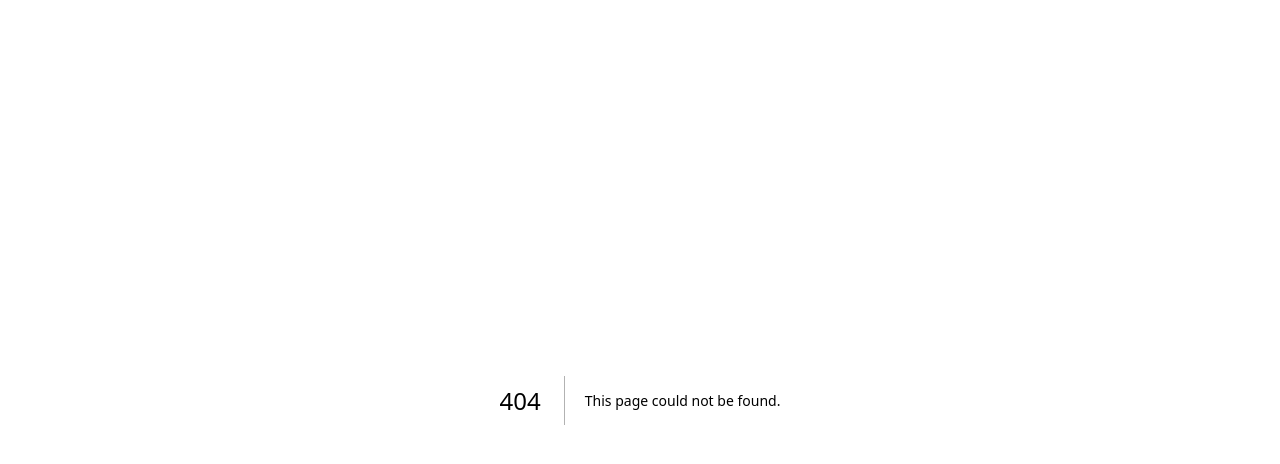
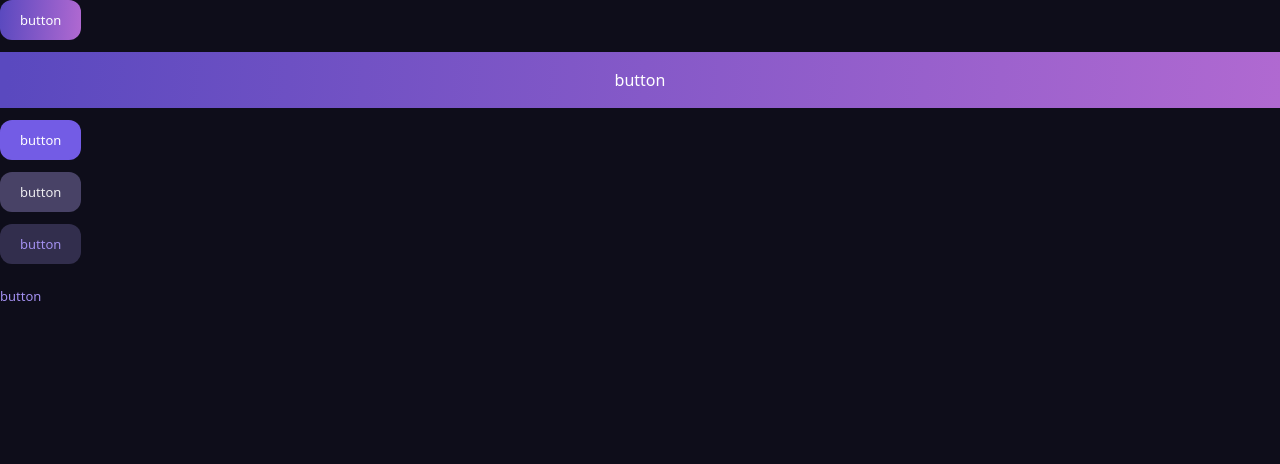
Before and after one commit to petercoco626/21planet_web, a Next.js app: page /design in a window 1280 px wide. Before the commit this address had no page. Shown: the top 464 px of the page. Built offline with nearby package versions, Linux system fonts and the light colour scheme.

Commit message:
[style] button

```diff
--- /dev/null
+++ b/app/(pages)/design/page.tsx
@@ -0,0 +1,29 @@
+import { Button } from '@/components/base/button';
+import { GradientButton } from '@/components/base/gradient-button';
+
+export default function DesignPage() {
+  return (
+    <div>
+      <div className="space-y-3">
+        <GradientButton variant="gradient" size="middle">
+          button
+        </GradientButton>
+        <GradientButton variant="gradient-full" size="middle">
+          button
+        </GradientButton>
+        <Button variant="primary" size="middle">
+          button
+        </Button>
+        <Button variant="secondary" size="middle">
+          button
+        </Button>
+        <Button variant="tertiary" size="middle">
+          button
+        </Button>
+        <Button variant="text" size="middle">
+          button
+        </Button>
+      </div>
+    </div>
+  );
+}
--- a/app/layout.tsx
+++ b/app/layout.tsx
@@ -1,12 +1,12 @@
-import type { Metadata } from "next";
-import { Inter } from "next/font/google";
-import "./globals.css";
+import type { Metadata } from 'next';
+import { Inter } from 'next/font/google';
+import './globals.css';
 
-const inter = Inter({ subsets: ["latin"] });
+const inter = Inter({ subsets: ['latin'] });
 
 export const metadata: Metadata = {
-  title: "Create Next App",
-  description: "Generated by create next app",
+  title: 'Create Next App',
+  description: 'Generated by create next app',
 };
 
 export default function RootLayout({
@@ -16,7 +16,7 @@ export default function RootLayout({
 }>) {
   return (
     <html lang="en">
-      <body className={inter.className}>{children}</body>
+      <body className="bg-background">{children}</body>
     </html>
   );
 }
--- /dev/null
+++ b/components/base/button.tsx
@@ -0,0 +1,54 @@
+import { ButtonHTMLAttributes, ReactNode } from 'react';
+import clsx from 'clsx';
+
+type ButtonVariant = 'primary' | 'secondary' | 'tertiary' | 'text';
+
+type ButtonSize = 'large' | 'middle' | 'small';
+
+interface ButtonProps extends ButtonHTMLAttributes<HTMLButtonElement> {
+  children: ReactNode;
+  className?: string;
+  variant?: ButtonVariant;
+  size?: ButtonSize;
+  isLoading?: boolean;
+}
+
+export const Button = ({
+  variant = 'primary',
+  isLoading = false,
+  className = '',
+  size = 'large',
+  children,
+  ...props
+}: ButtonProps) => {
+  const defaultButtonStyle =
+    'rounded-xl flex items-center justify-center box-border disabled:bg-gray-800 disabled:text-white-0.15';
+
+  const styleOnSize: Record<ButtonSize, string> = {
+    large: 'h-12 text-m_medium ',
+    middle: 'h-10 text-s_medium ',
+    small: 'h-8 text-xs_medium ',
+  };
+
+  const styleOnVariant: Record<ButtonVariant, string> = {
+    primary:
+      'bg-violet-500 dactive:bg-violet-400 px-5 text-white active:text-violet-100 ',
+    secondary: 'bg-gray-600 active:bg-gray-500 px-5 text-white-0.9',
+    tertiary:
+      'bg-gray-700 active:bg-gray-600 px-5 text-violet-300 active:text-violet-200',
+    text: 'bg-transparent text-violet-300',
+  };
+
+  const mergedClassNames = clsx(
+    className,
+    defaultButtonStyle,
+    styleOnSize[size],
+    styleOnVariant[variant]
+  );
+
+  return (
+    <button className={mergedClassNames} disabled={isLoading} {...props}>
+      {isLoading ? null : children}
+    </button>
+  );
+};
--- /dev/null
+++ b/components/base/gradient-button.tsx
@@ -0,0 +1,58 @@
+import { ButtonHTMLAttributes, ReactNode } from 'react';
+import clsx from 'clsx';
+import LoadingIcon from '@/assets/icons/ic-loading.svg';
+
+type ButtonVariant = 'gradient' | 'gradient-full';
+
+type ButtonSize = 'large' | 'middle' | 'small';
+
+interface ButtonProps extends ButtonHTMLAttributes<HTMLButtonElement> {
+  children: ReactNode;
+  className?: string;
+  variant?: ButtonVariant;
+  size?: ButtonSize;
+  isLoading?: boolean;
+}
+
+export const GradientButton = ({
+  variant = 'gradient',
+  isLoading = false,
+  className = '',
+  size = 'large',
+  children,
+  ...props
+}: ButtonProps) => {
+  const defaultButtonStyle = 'flex items-center justify-center box-border';
+
+  const styleOnSize: Record<ButtonSize, string> = {
+    large: 'h-12 text-m_medium ',
+    middle: 'h-10 text-s_medium ',
+    small: 'h-8 text-xs_medium ',
+  };
+
+  const styleOnVariant: Record<ButtonVariant, string> = {
+    gradient: ' px-5 text-white active:text-violet-100 rounded-xl',
+    'gradient-full':
+      'text-white active:text-violet-100 w-full h-14 text-m_medium ',
+  };
+
+  const mergedClassNames = clsx(
+    className,
+    defaultButtonStyle,
+    variant === 'gradient' && styleOnSize[size],
+    styleOnVariant[variant]
+  );
+
+  return (
+    <button
+      className={clsx(mergedClassNames)}
+      disabled={isLoading}
+      {...props}
+      style={{
+        background: 'linear-gradient(94deg, #5A49BF 0.69%, #B069D1 100%)',
+      }}
+    >
+      {isLoading ? null : children}
+    </button>
+  );
+};
--- /dev/null
+++ b/components/base/input.tsx
@@ -0,0 +1,57 @@
+import clsx from 'clsx';
+import { RegisterOptions, useFormContext } from 'react-hook-form';
+
+type InputProps<T> = {
+  name: string;
+  labelName?: string;
+  className?: string;
+  accept?: string;
+  placeholder?: T;
+  defaultValue?: T;
+  type?: React.HTMLInputTypeAttribute;
+  id?: string;
+  multiple?: boolean;
+} & RegisterOptions;
+
+export function Input<T>(props: InputProps<T>) {
+  const {
+    name,
+    labelName,
+    placeholder,
+    type,
+    className,
+    accept,
+    id,
+    multiple,
+    ...registerOptions
+  } = props;
+
+  const { register, formState, getFieldState } = useFormContext();
+
+  const { error } = getFieldState(name, formState);
+
+  return (
+    <div className={clsx('flex flex-col gap-0.5 items-start self-stretch')}>
+      <label
+        htmlFor={id}
+        className={'text-gray-600 text-s2'}
+      >
+        {labelName}
+      </label>
+      <input
+        id={id}
+        accept={accept}
+        type={type}
+        placeholder={typeof placeholder === 'string' ? placeholder : undefined}
+        className={clsx(
+          'outline-none px-3 py-[7px] text-white placeholder:text-gray-600',
+          'bg-gray-850 border',
+          'rounded w-full',
+          error ? 'border-system-red' : 'border-transparent focus:border-photio-green',
+        )}
+        {...register(name, registerOptions)}
+      />
+      <p className={'text-system-red text-b1'}>{error?.message || ''}</p>
+    </div>
+  );
+}
--- a/package.json
+++ b/package.json
@@ -14,7 +14,8 @@
     "clsx": "^2.1.0",
     "next": "14.1.0",
     "react": "^18",
-    "react-dom": "^18"
+    "react-dom": "^18",
+    "react-hook-form": "^7.50.1"
   },
   "devDependencies": {
     "@types/node": "^20",
--- a/tailwind.config.ts
+++ b/tailwind.config.ts
@@ -16,6 +16,7 @@ const config: Config = {
         'white-0.3': 'rgba(255, 255, 255, 0.30)',
         'white-0.15': 'rgba(255, 255, 255, 0.15)',
         'modal-background': 'rgba(14, 13, 26, 0.8)',
+        background: '#0E0D1A',
 
         'gray-50': '#F5F2FF',
         'gray-100': '#D4CFE5',
```
Also changed, not shown: 1 other file (tests, documents, lock files or other folders).
